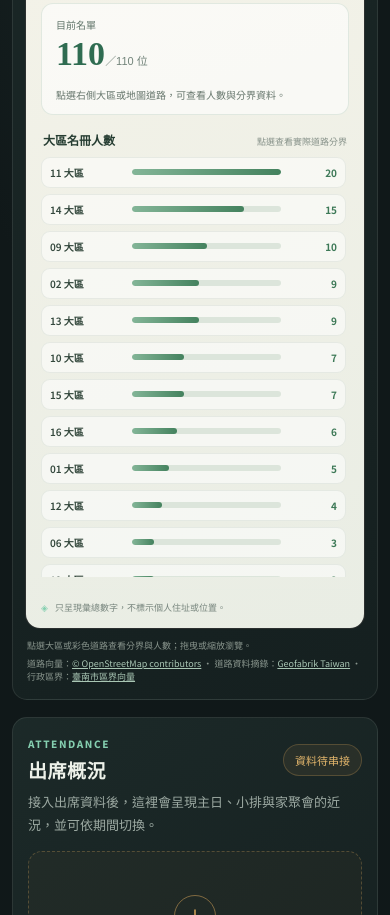
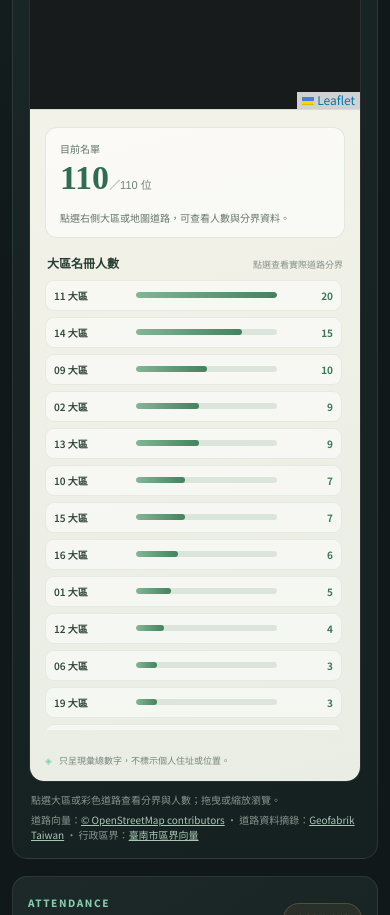
Before and after one commit to habakkuk1271-coder/tainan-deshao-statistics, a plain HTML site: page index.html in a window 390 px wide. Shown: the part 1085-2000 px from the top of the page. Drawn offline with nearby package versions, Linux system fonts and the light colour scheme; no server answers.

Commit message:
Publish the interactive Tainan deshao district map

```diff
--- a/styles.css
+++ b/styles.css
@@ -184,3 +184,27 @@ h1 span { color: var(--mint); }
   .district-list { grid-template-columns: 1fr; }
   .district-row { grid-template-columns: 74px 1fr 48px; }
 }
+
+/* Large, readable road-boundary map */
+.page-shell { width: min(1500px, calc(100% - 36px)); }
+.map-panel { padding: clamp(16px, 2vw, 26px); }
+.map-layout { grid-template-columns: minmax(0, 1fr) 330px; min-height: max(720px, 78vh); }
+.map-stage, #tainan-map { min-height: max(720px, 78vh); }
+.map-sidebar { max-height: max(720px, 78vh); }
+.district-list { max-height: calc(78vh - 250px); }
+.road-group-list { margin-top: 7px; color: #c3d5ca; font-size: 11px; font-weight: 500; }
+.road-tooltip { border: 0; border-radius: 6px; color: #20342d; background: rgba(247,248,240,.95); font-size: 11px; box-shadow: 0 2px 10px rgba(0,0,0,.14); }
+.map-footer { flex-wrap: wrap; font-size: 10px; }
+.map-footer > span:last-child { max-width: 65%; }
+
+@media (max-width: 900px) {
+  .map-layout { grid-template-columns: 1fr; min-height: unset; }
+  .map-stage, #tainan-map { min-height: 68vh; }
+  .map-sidebar { max-height: unset; border-top: 1px solid rgba(24,45,35,.09); border-left: 0; }
+  .district-list { max-height: 450px; }
+  .map-footer > span:last-child { max-width: none; }
+}
+@media (max-width: 520px) {
+  .page-shell { width: calc(100% - 24px); }
+  .map-stage, #tainan-map { min-height: 62vh; }
+}
```
